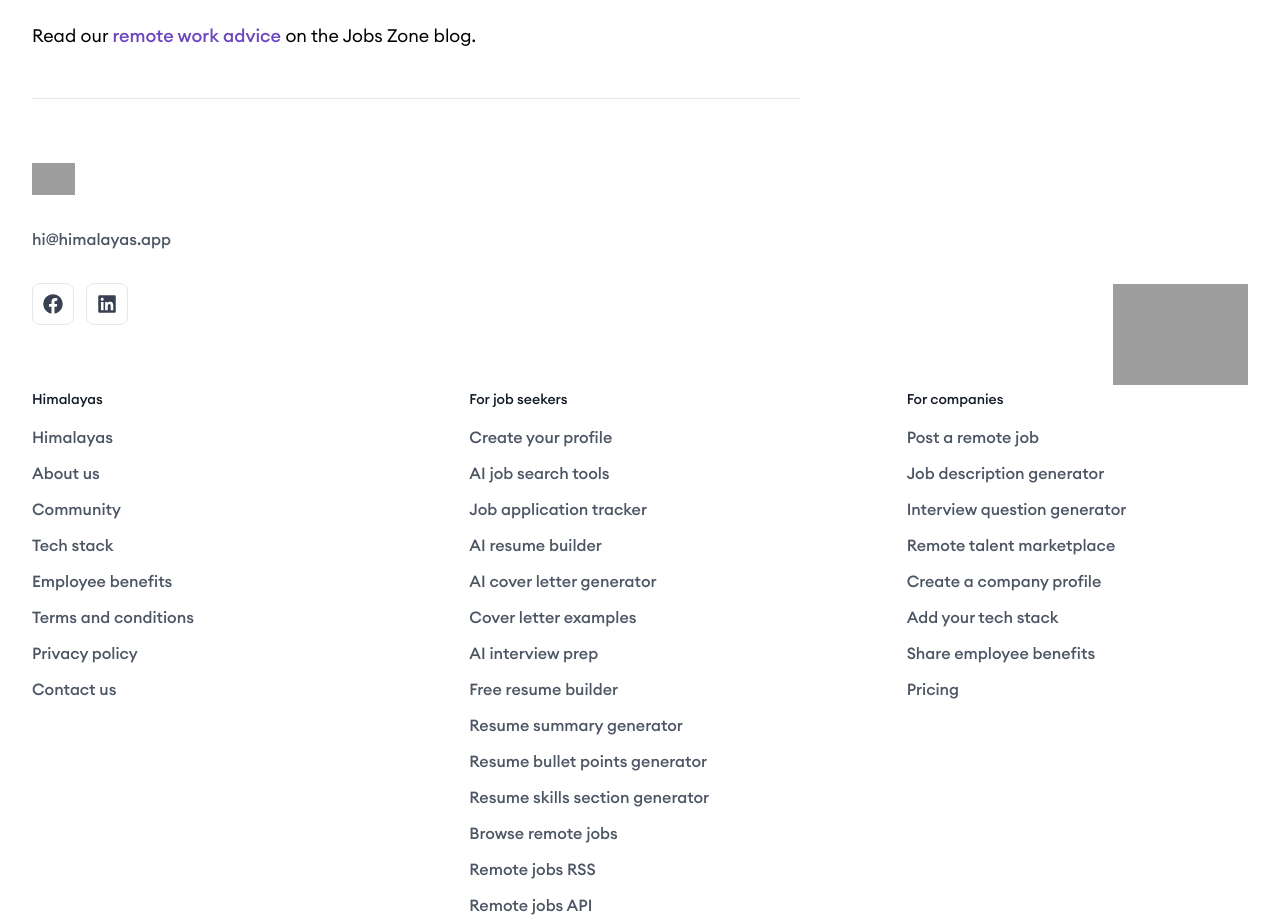
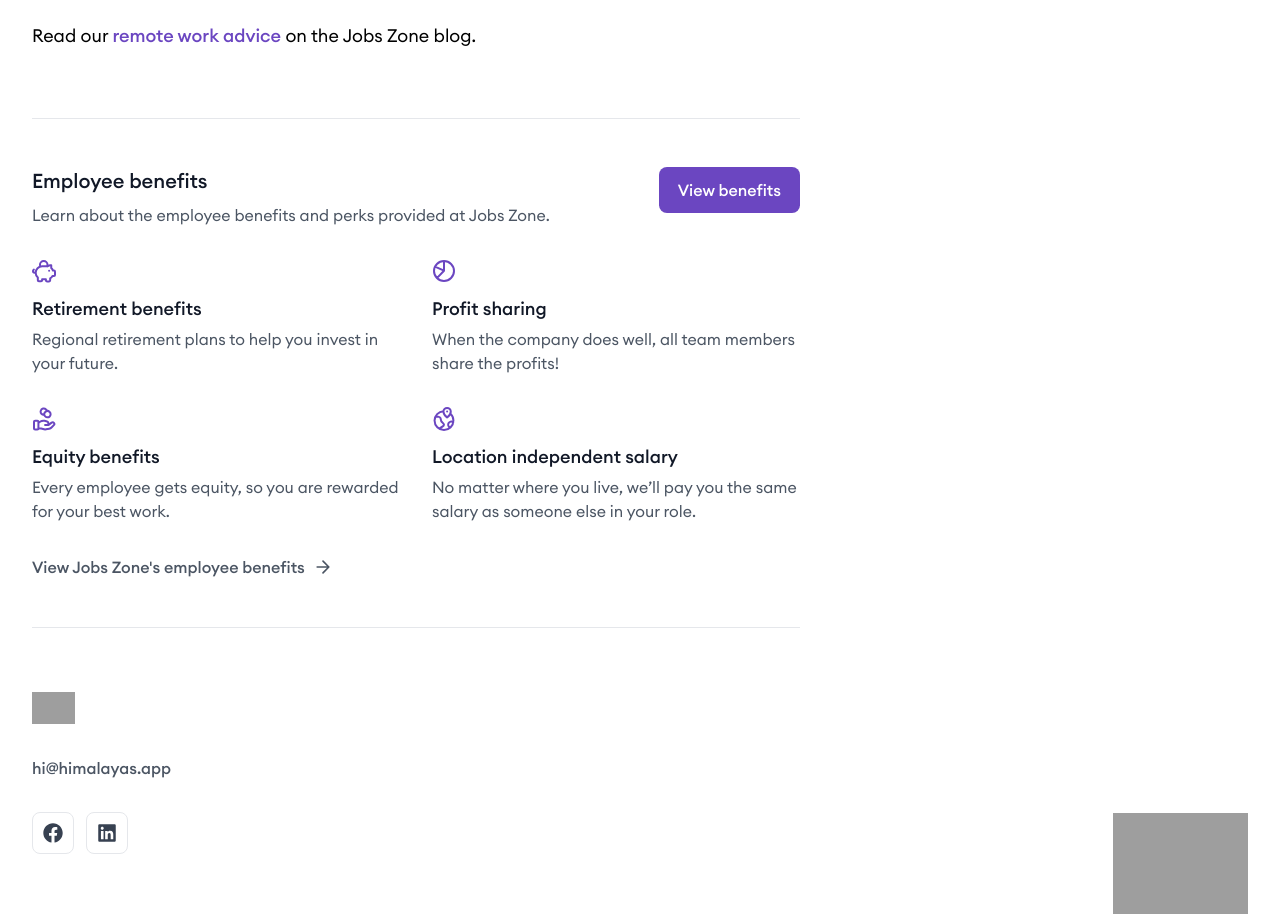
Before and after one commit to mdarmankhan6252/jobs-zone-client, a React (Vite) app: page /about in a window 1280 px wide. Shown: the part 2843-3762 px from the top of the page. Built offline with nearby package versions, Linux system fonts and the light colour scheme; no server answers; grey boxes are pictures that could not be loaded.

Commit message:
added Employee benefits section in Overview tab in about page

```diff
--- a/src/pages/About/About.jsx
+++ b/src/pages/About/About.jsx
@@ -11,7 +11,7 @@ const About = () => {
       <AboutHeader activeTabState={activeTabState}></AboutHeader>
       <div className="max-w-7xl mx-auto px-4 md:px-8 pt-12 md:pt-16 flex flex-col gap-16 xl:flex-row justify-between">
         <div className="flex-shrink-0 xl:w-[48rem]">
-          {activeTab === "Overview" && <Overview></Overview>}
+          {activeTab === "Overview" && <Overview activeTabState={activeTabState}></Overview>}
           {activeTab === "Jobs" && <div>Jobs</div>}
           {activeTab === "Salaries" && <div>Salaries</div>}
           {activeTab === "Benefits" && <div>Benefits</div>}
--- a/src/pages/About/AboutHeader.jsx
+++ b/src/pages/About/AboutHeader.jsx
@@ -2,7 +2,6 @@
 import logo from "../../assets/logo.png";
 
 const AboutHeader = ({ activeTabState }) => {
-  console.log(activeTabState);
   const { activeTab, setActiveTab } = activeTabState;
   let headerText;
   if (activeTab === "Overview") {
--- a/src/pages/About/Overview.jsx
+++ b/src/pages/About/Overview.jsx
@@ -1,10 +1,21 @@
+/* eslint-disable react/prop-types */
 import { Link } from "react-router-dom";
 
-const Overview = () => {
+const Overview = ({ activeTabState }) => {
+  const handleBenefitsBtn = () => {
+    // scroll to top
+    window.scrollTo({
+      top: 0,
+      behavior: "smooth",
+    });
+
+    // focus on the benefits tab
+    activeTabState.setActiveTab("Benefits");
+  };
   return (
-    <div className="border-b border-gray-200">
+    <div>
       <h2 className="mb-4 text-2xl font-medium text-gray-900 md:mb-5">About Jobs Zone</h2>
-      <article className="mb-8 md:mb-12 md:text-lg">
+      <article className="pb-8 md:pb-12 md:text-lg border-b border-gray-200">
         <p className="mb-4 md:mb-5">
           COVID-19 has caused a permanent shift towards remote work.{" "}
           <Link to="#" className="font-medium text-[#6b46c1] ">
@@ -170,6 +181,128 @@ const Overview = () => {
           on the Jobs Zone blog.
         </p>
       </article>
+
+      {/* benefits overview */}
+      <article className="pt-8 md:pt-12">
+        <div className="border-b border-gray-200 pb-8 md:pb-12">
+          <div className="pb-8 md:flex md:justify-between">
+            <div>
+              <h2 className="mb-2 text-xl font-medium text-gray-900">Employee benefits</h2>
+              <p className="mb-6 text-gray-600 md:mb-0">Learn about the employee benefits and perks provided at Jobs Zone.</p>
+            </div>
+            <button
+              onClick={handleBenefitsBtn}
+              className="font-medium rounded-lg transition-colors h-max border border-transparent bg-[#6B46C1] text-white hover:bg-[#553C9A] text-base px-[1.125rem] py-[0.625rem]"
+            >
+              View benefits
+            </button>
+          </div>
+          <div className="grid grid-cols-1 md:gap-8 gap-6 pb-8 md:grid-cols-2">
+            <div className="flex flex-row gap-x-4 gap-y-3 md:flex-col">
+              <svg
+                width={24}
+                height={24}
+                viewBox="0 0 24 24"
+                fill="none"
+                xmlns="http://www.w3.org/2000/svg"
+                className="h-6 w-6 flex-shrink-0 pt-0.5 text-[#6B46C1] md:pt-0"
+              >
+                <path
+                  d="M15.125 7.342a3.727 3.727 0 00.363-1.586 3.756 3.756 0 00-7.512 0c0 .669.188 1.288.495 1.83m-6.625 3A1.685 1.685 0 001 12.042c0 .934.758 1.692 1.692 1.692h.99m13.416-2.076h.01m2.136-5.366v2.74a6.422 6.422 0 011.745 2.556h.938c.592 0 1.073.48 1.073 1.073v3.29c0 .592-.48 1.072-1.073 1.072H20.52a6.477 6.477 0 01-2.35 2.352v1.941c0 .593-.48 1.073-1.072 1.073H14.95c-.592 0-1.073-.48-1.073-1.073v-1.073h-3.756v.931c0 .593-.48 1.074-1.073 1.074H6.902c-.592 0-1.073-.481-1.073-1.074v-2.58a6.415 6.415 0 01-2.146-4.79 6.439 6.439 0 016.439-6.44h4.857c.46 0 .907-.15 1.274-.427a3.172 3.172 0 011.918-.645h1.073z"
+                  stroke="currentColor"
+                  strokeWidth={2}
+                  strokeLinecap="round"
+                  strokeLinejoin="round"
+                />
+              </svg>
+              <div>
+                <h3 className="mb-1 text-lg font-medium text-gray-900">Retirement benefits</h3>
+                <p className="text-gray-600">Regional retirement plans to help you invest in your future.</p>
+              </div>
+            </div>
+            <div className="flex flex-row gap-x-4 gap-y-3 md:flex-col">
+              <svg
+                width={24}
+                height={24}
+                viewBox="0 0 24 24"
+                fill="none"
+                xmlns="http://www.w3.org/2000/svg"
+                className="h-6 w-6 flex-shrink-0 pt-0.5 text-[#6B46C1] md:pt-0"
+              >
+                <path
+                  d="M12 2v9.714l-7.071 7.357m0 0c3.905 3.905 10.237 3.905 14.142 0 3.905-3.905 3.905-10.237 0-14.142-3.905-3.905-10.237-3.905-14.142 0-3.905 3.905-3.905 10.237 0 14.142zM3 7.644l9 4.067"
+                  stroke="currentColor"
+                  strokeWidth={2}
+                  strokeLinecap="round"
+                  strokeLinejoin="round"
+                />
+              </svg>
+              <div>
+                <h3 className="mb-1 text-lg font-medium text-gray-900">Profit sharing</h3>
+                <p className="text-gray-600">When the company does well, all team members share the profits!</p>
+              </div>
+            </div>
+            <div className="flex flex-row gap-x-4 gap-y-3 md:flex-col">
+              <svg
+                width={24}
+                height={24}
+                viewBox="0 0 24 24"
+                fill="none"
+                xmlns="http://www.w3.org/2000/svg"
+                className="h-6 w-6 flex-shrink-0 pt-0.5 text-[#6B46C1] md:pt-0"
+              >
+                <path
+                  d="M6.421 21.395v-6.632c0-.61-.495-1.105-1.105-1.105h-2.21c-.61 0-1.106.495-1.106 1.105v6.632c0 .61.495 1.105 1.105 1.105h2.21c.61 0 1.106-.495 1.106-1.105zm0 0h1.667c.361 0 .72.044 1.07.132l2.93.732c.635.16 1.297.175 1.94.046l3.238-.647a4.425 4.425 0 002.26-1.21l2.29-2.29a1.673 1.673 0 00-2.188-2.524l-2.67 2.003a2.207 2.207 0 01-1.327.442h-2.578 1.64c.926 0 1.675-.75 1.675-1.675v-.334c0-.769-.522-1.438-1.267-1.624l-2.534-.633a5.2 5.2 0 00-4.138.717l-2.008 1.338m8.434-11.743a3.113 3.113 0 00-.87-1.707 3.137 3.137 0 10-1.63 5.298m5.305-2.729a3.137 3.137 0 11-4.436 4.436 3.137 3.137 0 014.436-4.436z"
+                  stroke="currentColor"
+                  strokeWidth={2}
+                  strokeLinecap="round"
+                  strokeLinejoin="round"
+                />
+              </svg>
+              <div>
+                <h3 className="mb-1 text-lg font-medium text-gray-900">Equity benefits</h3>
+                <p className="text-gray-600">Every employee gets equity, so you are rewarded for your best work.</p>
+              </div>
+            </div>
+            <div className="flex flex-row gap-x-4 gap-y-3 md:flex-col">
+              <svg
+                width={24}
+                height={24}
+                viewBox="0 0 24 24"
+                fill="none"
+                xmlns="http://www.w3.org/2000/svg"
+                className="h-6 w-6 flex-shrink-0 pt-0.5 text-[#6B46C1] md:pt-0"
+              >
+                <path
+                  d="M15.121 4.5h.01m-3.644-.33C6.51 4.426 2.55 8.53 2.55 13.57A9.428 9.428 0 0011.978 23a9.428 9.428 0 009.429-9.429 9.374 9.374 0 00-3.119-6.988m-10.5 15.44v-.074c0-2.095 4.19-1.848 4.19-4.19 0-2.095-3.142-2.095-3.142-5.238 0-2.963-2.096-3.143-5.239-3.143h-.063M18.233 20.61a3.084 3.084 0 01-.466-.212 3.155 3.155 0 013.186-5.447c.111.065.205.147.305.222m-6.137-4.745s3.669-3.012 3.669-5.762A3.668 3.668 0 0015.121 1a3.668 3.668 0 00-3.668 3.667c0 2.75 3.668 5.762 3.668 5.762z"
+                  stroke="currentColor"
+                  strokeWidth={2}
+                  strokeLinecap="round"
+                  strokeLinejoin="round"
+                />
+              </svg>
+              <div>
+                <h3 className="mb-1 text-lg font-medium text-gray-900">Location independent salary</h3>
+                <p className="text-gray-600">No matter where you live, we’ll pay you the same salary as someone else in your role.</p>
+              </div>
+            </div>
+          </div>
+          <button onClick={handleBenefitsBtn} className="flex items-center font-medium text-gray-600">
+            View Jobs Zone&apos;s employee benefits
+            <span className style={{ transform: "translate(0px, 0px) rotate(0deg) scale(1)" }}>
+              <svg
+                xmlns="http://www.w3.org/2000/svg"
+                viewBox="0 0 24 24"
+                fill="none"
+                aria-labelledby="ashpavr6amrnb4gytsu97xfvwos80zy8"
+                className="ml-2 h-5 w-5 stroke-current"
+              >
+                <path d="M5 12h14m0 0l-7-7m7 7l-7 7" stroke="currentColor" strokeWidth={2} strokeLinecap="round" strokeLinejoin="round" />
+              </svg>
+            </span>
+          </button>
+        </div>
+      </article>
     </div>
   );
 };
```
